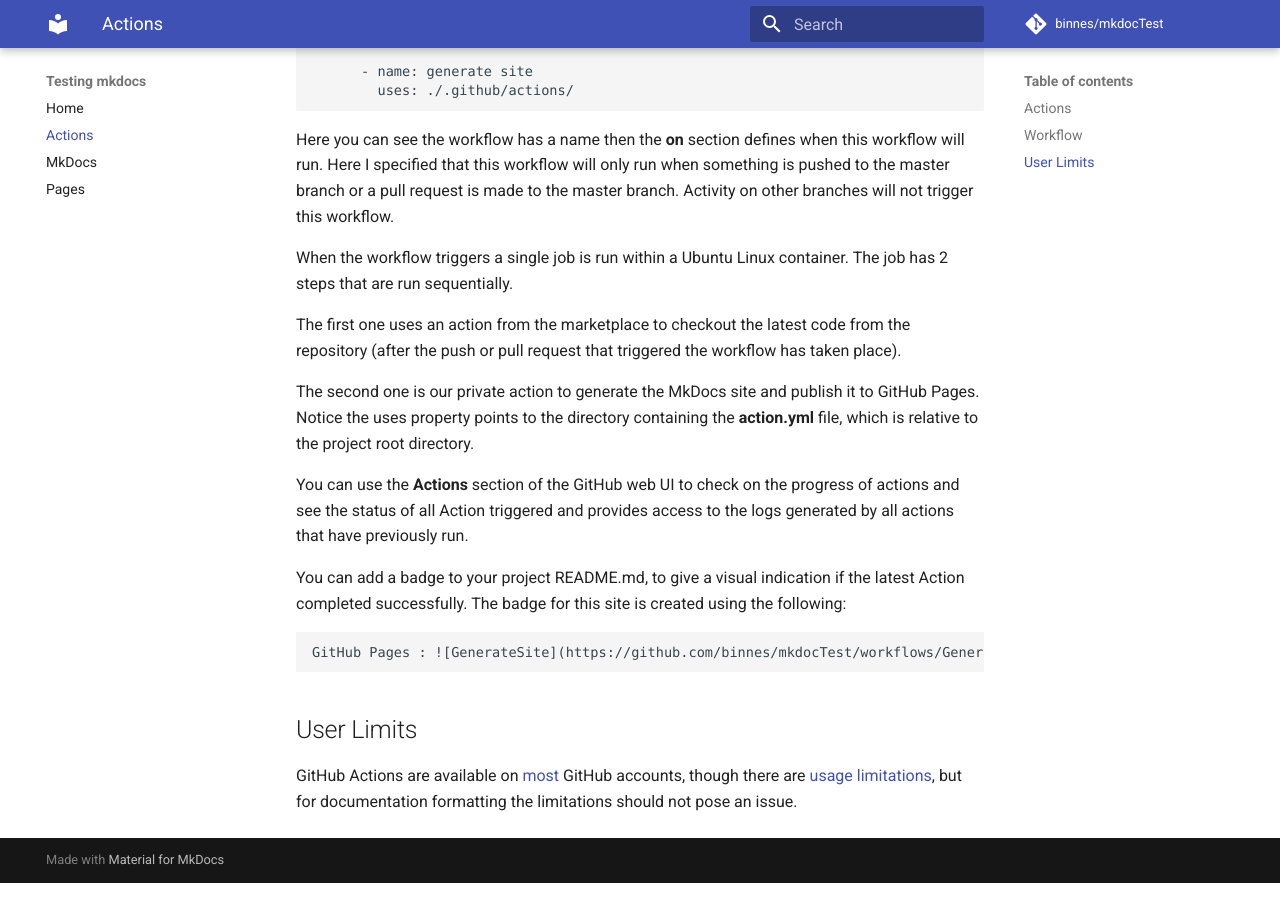
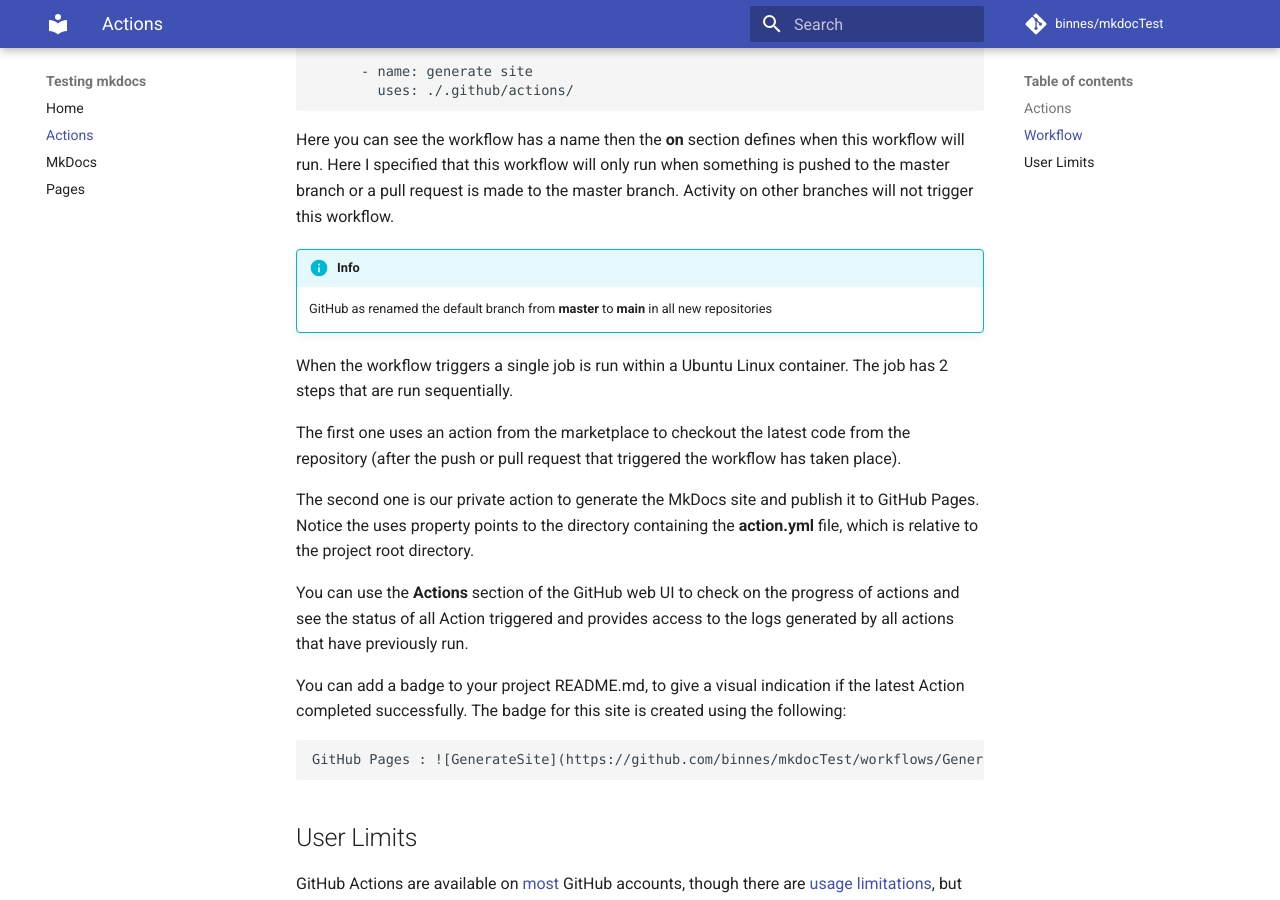
Before and after one commit to binnes/mkdocTest, an MkDocs documentation site: the page built from docs/GitHubActions.md, in a window 1280 px wide and 900 px high, scrolled down 2503 px. Built offline with MkDocs 1.6.1 and Material for MkDocs 9.7.7, drawn with Linux system fonts in a browser that asks for light colours; comment, search, counter and statistics services are not loaded.

Commit message:
added comment about default branch rename

```diff
--- a/docs/GitHubActions.md
+++ b/docs/GitHubActions.md
@@ -98,6 +98,9 @@ jobs:
 
 Here you can see the workflow has a name then the **on** section defines when this workflow will run.  Here I specified that this workflow will only run when something is pushed to the master branch or a pull request is made to the master branch.  Activity on other branches will not trigger this workflow.
 
+!!! Info
+    GitHub as renamed the default branch from **master** to **main** in all new repositories
+
 When the workflow triggers a single job is run within a Ubuntu Linux container.  The job has 2 steps that are run sequentially.
 
 The first one uses an action from the marketplace to checkout the latest code from the repository (after the push or pull request that triggered the workflow has taken place).
```
